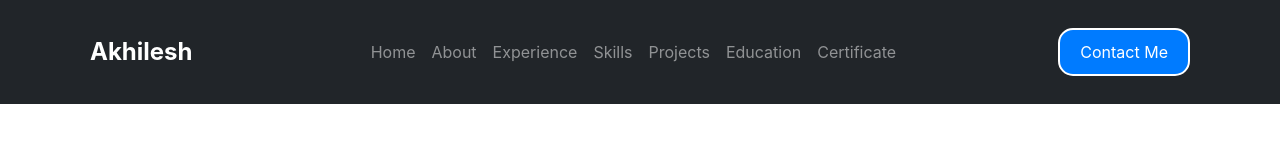
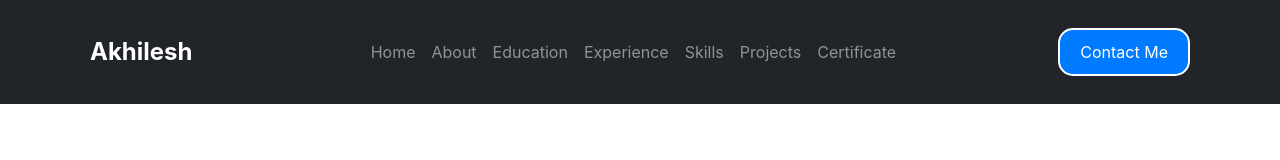
Before and after one commit to AkhilllYadav/akhilesh-portfolio, a React (Create React App) app: page / in a window 1280 px wide. Shown: the top 160 px of the page. Built offline with nearby package versions, Linux system fonts and the light colour scheme; a small style sheet from the web is missing.

Commit message:
Update HeaderComponent.jsx

```diff
--- a/src/components/HeaderComponent.jsx
+++ b/src/components/HeaderComponent.jsx
@@ -18,10 +18,11 @@ const HeaderComponent = () => {
           <Nav className="mx-auto">
             <Nav.Link href="#home">Home</Nav.Link>
             <Nav.Link href="#about">About</Nav.Link>
+            <Nav.Link href="#education">Education</Nav.Link>
             <Nav.Link href="#experience">Experience</Nav.Link>
             <Nav.Link href="#skills">Skills</Nav.Link>
             <Nav.Link href="#projects">Projects</Nav.Link>
-            <Nav.Link href="#education">Education</Nav.Link>
+
             <Nav.Link href="#certificate">Certificate</Nav.Link>
           </Nav>
           <Button variant="primary" className="custom-button d-none d-lg-inline-block">
```
